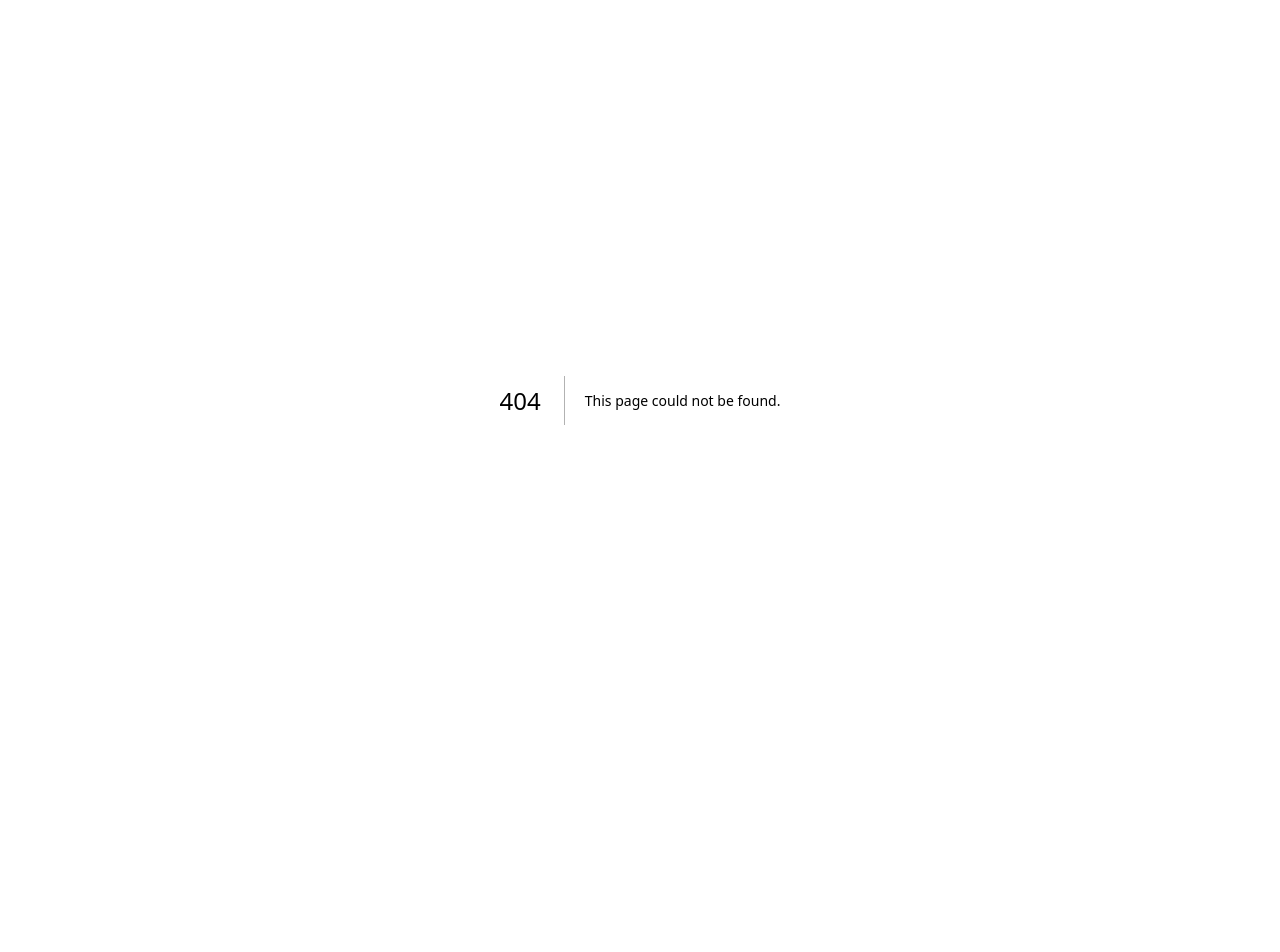
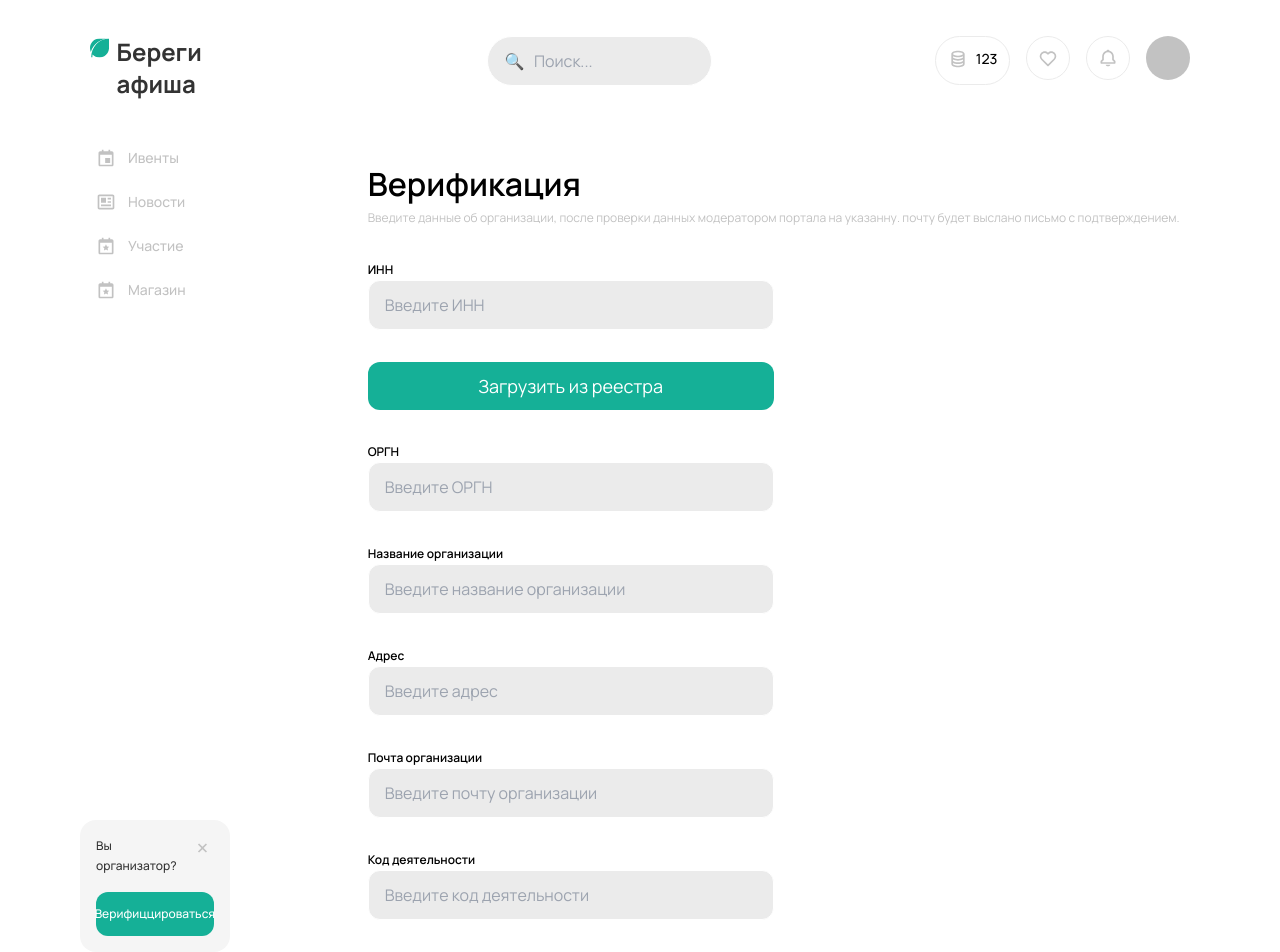
Before and after one commit to Alex12312312/moscow-hack, a Next.js app: page /verification in a window 1280 px wide. Before the commit this address had no page. Shown: the top 952 px of the page. Before the commit the page ends 800 px from the top, so only its background shows below. Built offline with nearby package versions, Linux system fonts and the light colour scheme.

Commit message:
verification

```diff
--- /dev/null
+++ b/src/app/(pages)/verification/page.tsx
@@ -0,0 +1,6 @@
+'use client'
+import { VerificationComponent } from 'Components/verification';
+
+export default function Verification() {
+    return <VerificationComponent />
+}
--- /dev/null
+++ b/src/components/verification/index.tsx
@@ -0,0 +1,136 @@
+import { FormProvider, useForm } from 'react-hook-form';
+import * as yup from 'yup'
+import { yupResolver } from '@hookform/resolvers/yup';
+import { Typography } from 'Components/ui/Typography';
+import { Input } from 'Components/ui/Input';
+import { useState } from 'react';
+import { Button } from 'Components/ui/Button';
+import { Header } from 'Components/header';
+import { Slide } from 'Components/slide';
+
+export const VerificationComponent = () => {
+    const scheme = yup.object().shape({})
+
+    const fm = useForm({ resolver: yupResolver(scheme) })
+
+    return <div>
+        <Header/>
+        <Slide>
+            <div className={'flex justify-center w-full'}>
+                <div className={'flex-col'}>
+                    <Typography size={'h1'} font={'semibold'} className={'mt-[32px]'}>
+                        Верификация
+                    </Typography>
+                    <Typography className={'mt-[8px]'} color={'text-neutral-600'} font={'regular'} size={'base4'}>
+                        Введите данные об организации, после проверки данных модератором портала на указанну. почту
+                        будет
+                        выслано письмо с подтверждением.
+                    </Typography>
+
+                    <FormProvider {...fm}>
+                        <form className={'mt-[32px] flex-col flex gap-[32px] w-[50%]'}>
+                            <Input
+                                className={'w-full'}
+                                name={'INN'}
+                                colorScheme={'gray'}
+                                title={'ИНН'}
+                                placeholder={'Введите ИНН'}
+                                leftIcon={<></>}
+                            />
+                            <Button>Загрузить из реестра</Button>
+                            <Input
+                                className={'w-full'}
+                                name={'ORGN'}
+                                colorScheme={'gray'}
+                                title={'ОРГН'}
+                                placeholder={'Введите ОРГН'}
+                                leftIcon={<></>}
+                            />
+                            <Input
+                                className={'w-full'}
+                                name={'name'}
+                                colorScheme={'gray'}
+                                title={'Название организации'}
+                                placeholder={'Введите название организации'}
+                                leftIcon={<></>}
+                            />
+                            <Input
+                                className={'w-full'}
+                                name={'Location'}
+                                colorScheme={'gray'}
+                                title={'Адрес'}
+                                placeholder={'Введите адрес'}
+                                leftIcon={<></>}
+                            />
+                            <Input
+                                className={'w-full'}
+                                name={'email'}
+                                colorScheme={'gray'}
+                                title={'Почта организации'}
+                                type={'email'}
+                                placeholder={'Введите почту организации'}
+                                leftIcon={<></>}
+                            />
+                            <Input
+                                className={'w-full'}
+                                name={'code'}
+                                colorScheme={'gray'}
+                                title={'Код деятельности'}
+                                type={'email'}
+                                placeholder={'Введите код деятельности'}
+                                leftIcon={<></>}
+                            />
+                            <div className={'mt-[32px]'}>
+                                <FileUpload/>
+                            </div>
+                            <Button className={'mt-[32px]'}>
+                                Верифицироваться
+                            </Button>
+                        </form>
+                    </FormProvider>
+                </div>
+            </div>
+        </Slide>
+    </div>
+}
+
+
+function FileUpload() {
+    const [selectedFile, setSelectedFile] = useState(null);
+
+    const handleFileChange = (event) => {
+        setSelectedFile(event.target.files[0]);
+    };
+
+    const handleUpload = () => {
+        if (!selectedFile) {
+            alert('Please select a file first!');
+            return;
+        }
+
+        const formData = new FormData();
+        formData.append('file', selectedFile);
+
+        // Replace with your upload URL
+        const uploadURL = 'https://your-server.com/upload';
+
+        fetch(uploadURL, {
+            method: 'POST',
+            body: formData,
+        } as RequestInit).then((response) => response.json())
+            .then((data) => {
+                console.log('Success:', data);
+                alert('File uploaded successfully!');
+            })
+            .catch((error) => {
+                console.error('Error:', error);
+                alert('File upload failed!');
+            });
+    };
+
+    return (
+        <div>
+            <Input name={'files'} type={'file'} leftIcon={<></>} onChanged={handleFileChange}/>
+        </div>
+    );
+}
```
